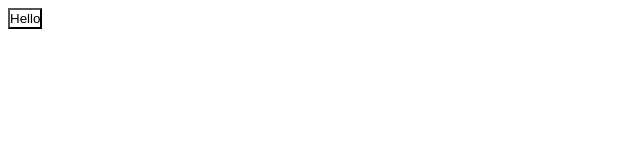
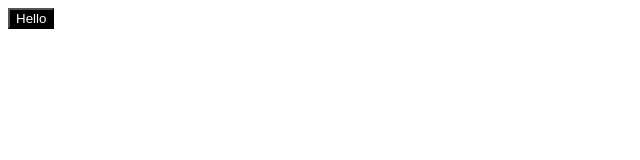
Before and after one commit to andis-livdans-themill/Demo, a plain HTML site: page index.html in a window 1280 px wide. Shown: the whole page, without its empty margins (0-640 px from the left). Drawn offline with Linux system fonts and the light colour scheme.

Commit message:
Update index.html

```diff
--- a/index.html
+++ b/index.html
@@ -6,10 +6,8 @@
     <body>
         <style>
             button {
-                background-color: var( --button-primary-default-background-color);
-                color: var(  --button-primary-default-text-color);
-                padding-left: var(  --button-padding-horizontal);
-                padding-right: var(  --button-padding-horizontal);
+                background-color: black;
+                color: white;
             }
         </style>
         <button>Hello</button>
```
